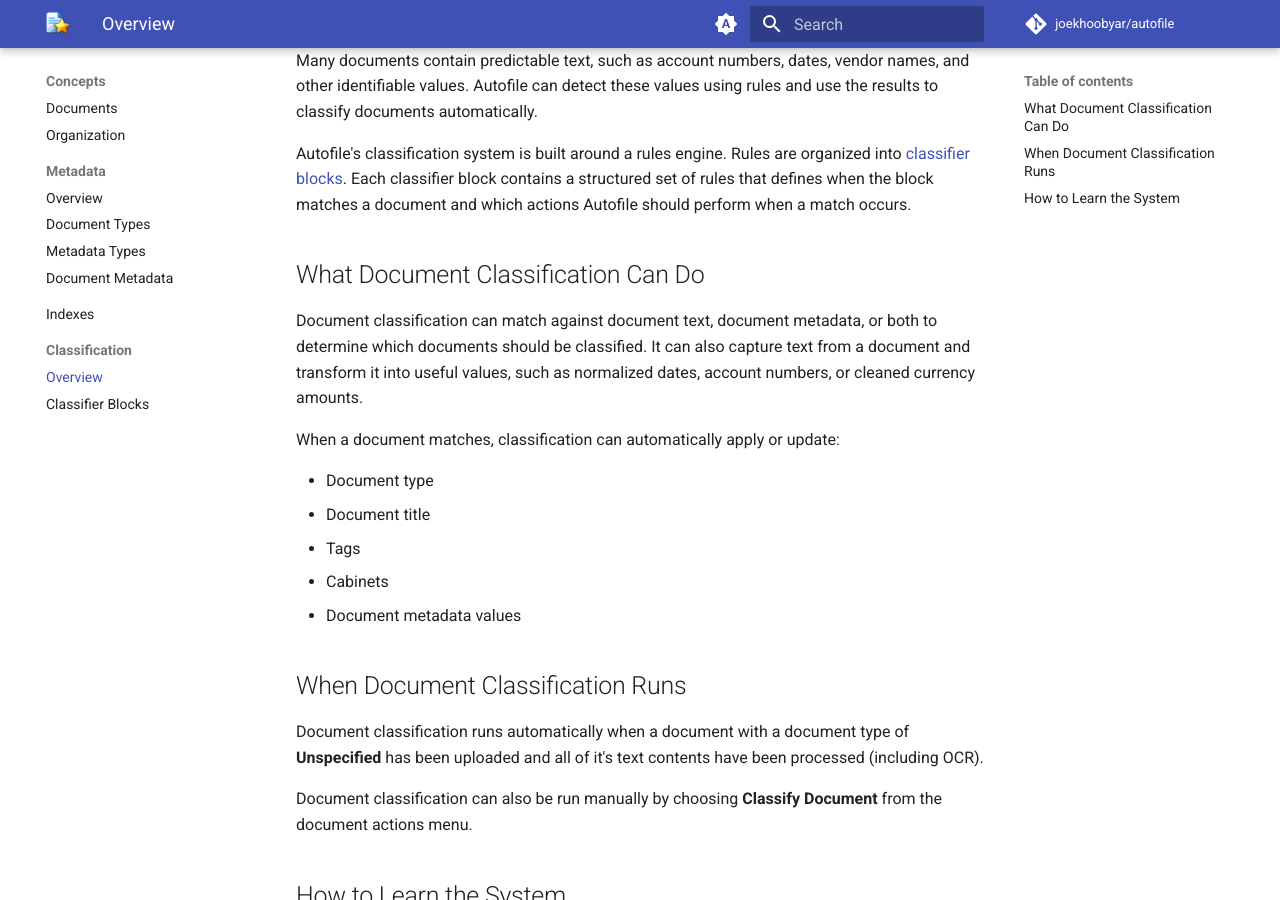
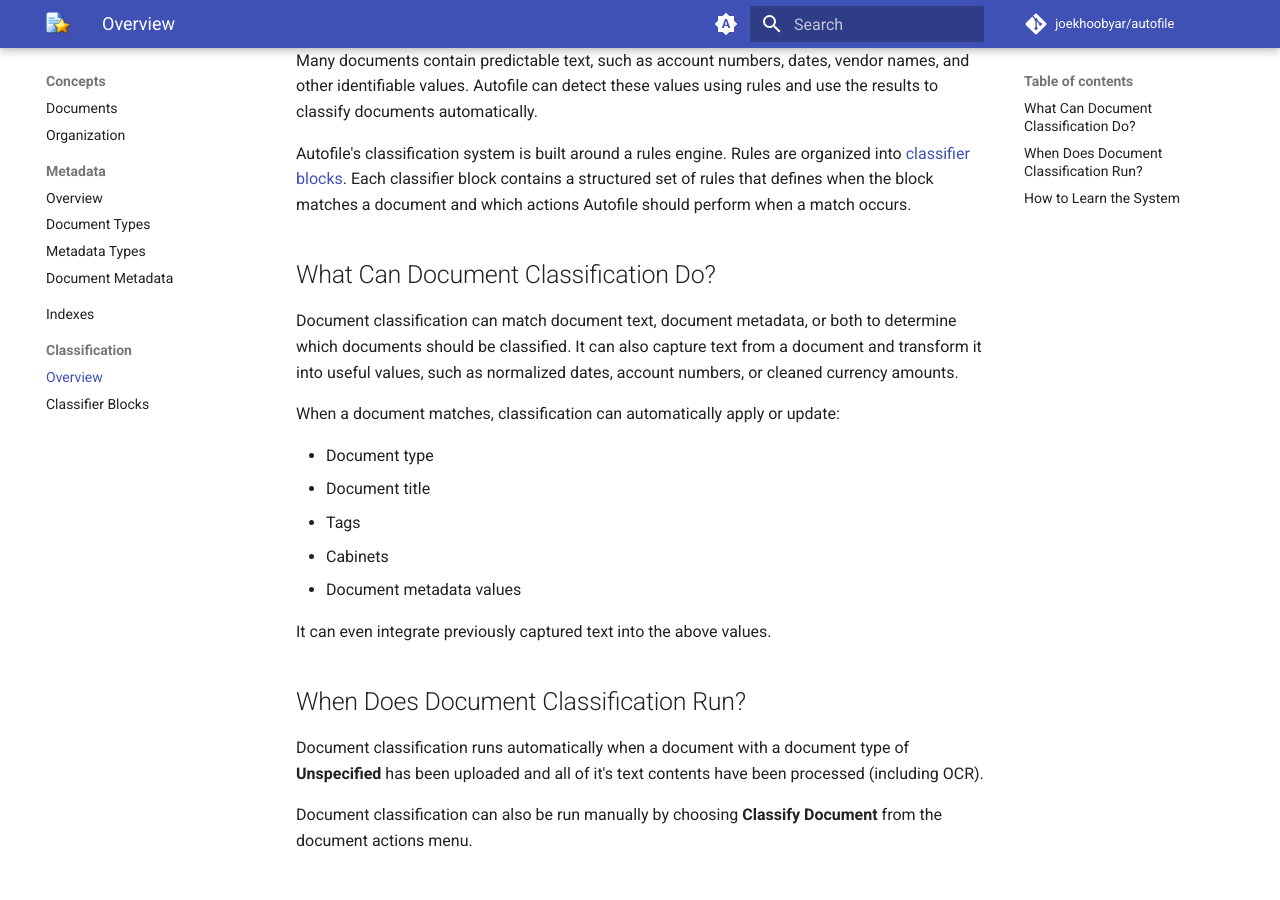
Before and after one commit to joekhoobyar/autofile, an MkDocs documentation site: the page built from docs/concepts/classification.md, in a window 1280 px wide and 900 px high, scrolled down 247 px. Built offline with MkDocs 1.6.1 and Material for MkDocs 9.7.7, drawn with Linux system fonts in a browser that asks for light colours; comment, search, counter and statistics services are not loaded.

Commit message:
docs: more updates

```diff
--- a/docs/concepts/classification.md
+++ b/docs/concepts/classification.md
@@ -6,9 +6,9 @@
 
 Autofile's classification system is built around a rules engine. Rules are organized into [classifier blocks](classifier-blocks.md). Each classifier block contains a structured set of rules that defines when the block matches a document and which actions Autofile should perform when a match occurs.
 
-## What Document Classification Can Do
+## What Can Document Classification Do?
 
-Document classification can match against document text, document metadata, or both to determine which documents should be classified. It can also capture text from a document and transform it into useful values, such as normalized dates, account numbers, or cleaned currency amounts.
+Document classification can match document text, document metadata, or both to determine which documents should be classified. It can also capture text from a document and transform it into useful values, such as normalized dates, account numbers, or cleaned currency amounts.
 
 When a document matches, classification can automatically apply or update:
 
@@ -18,7 +18,9 @@
 - Cabinets
 - Document metadata values
 
-## When Document Classification Runs
+It can even integrate previously captured text into the above values.
+
+## When Does Document Classification Run?
 
 Document classification runs automatically when a document with a document type of **Unspecified** has been uploaded and all of it's text contents have been processed (including OCR).
 
```
